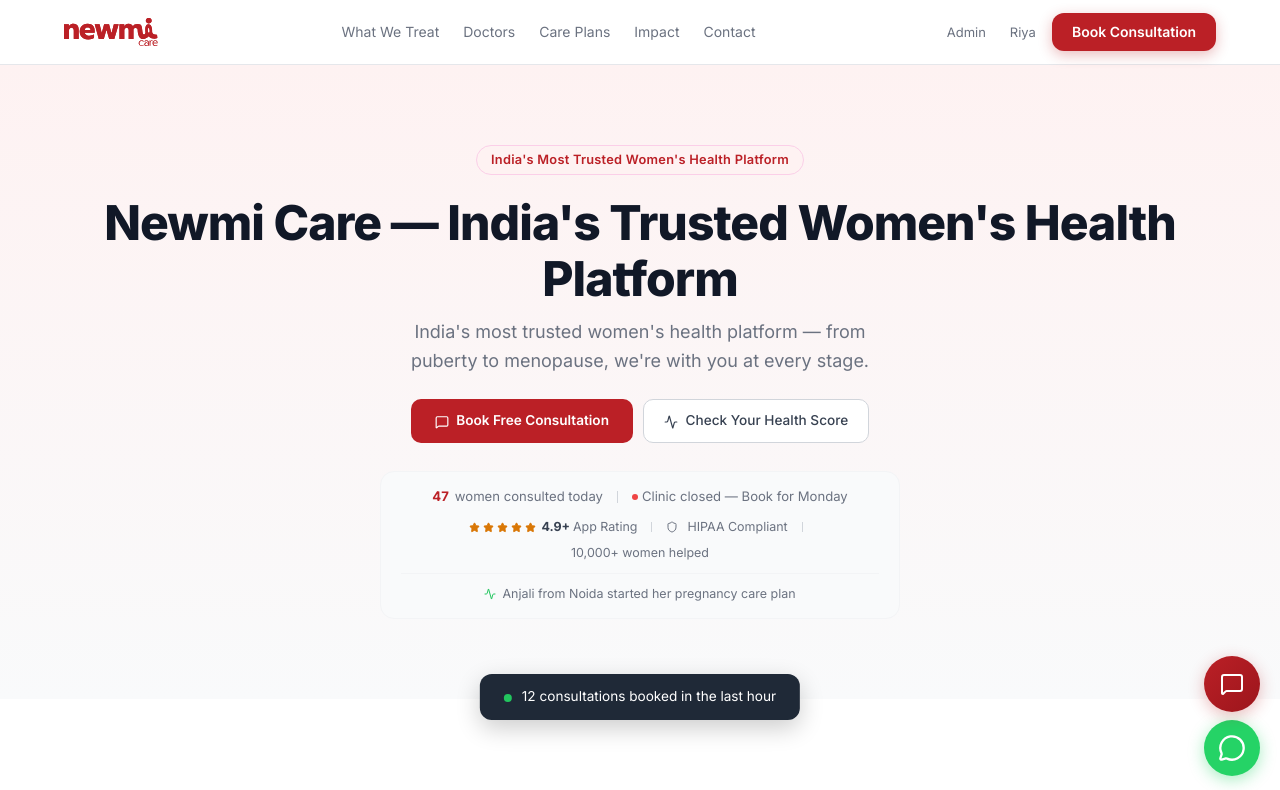
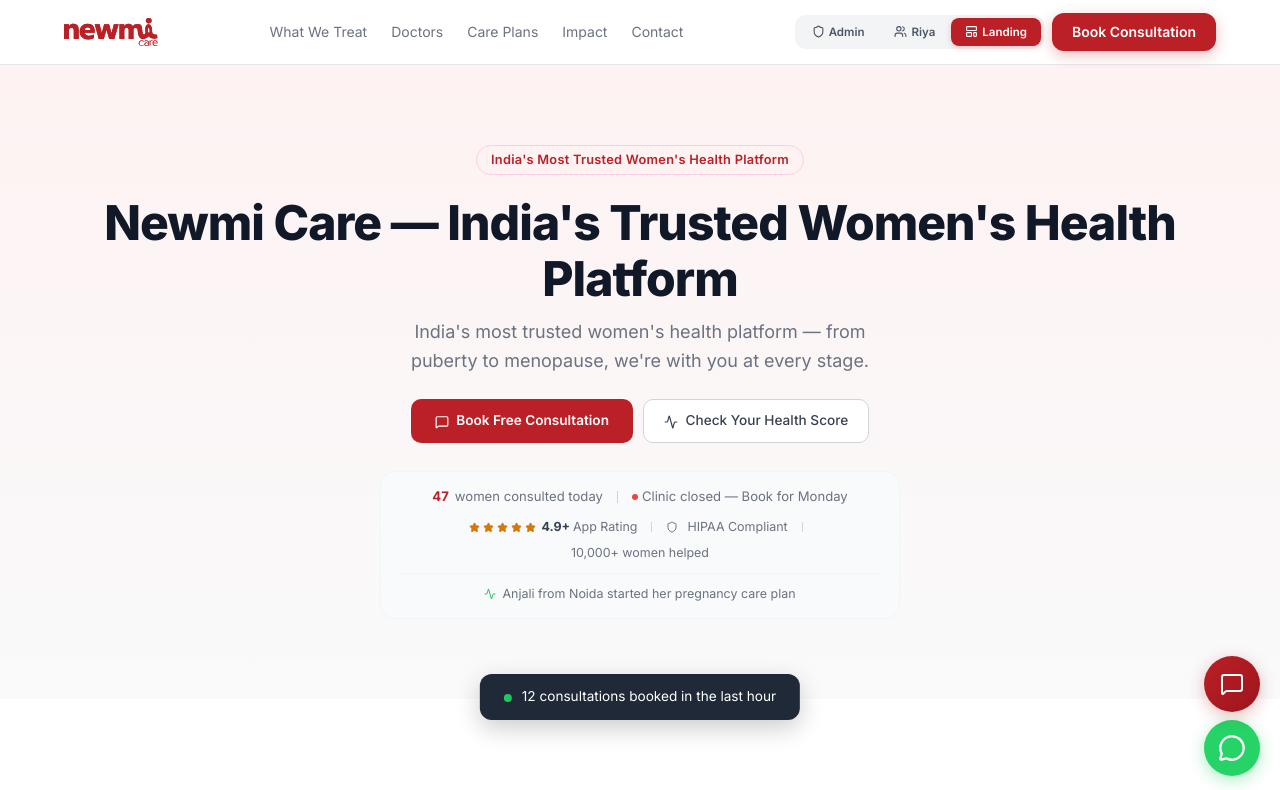
Before and after one commit to ved079/my-project, a Next.js app: page / in a window 1280 px wide. Shown: the top 790 px of the page. Built offline with nearby package versions, Linux system fonts and the light colour scheme.

Commit message:
fix: use ViewToggle on landing page for consistent Admin/Riya/Landing UI

```diff
--- a/src/components/pages/LandingPage.tsx
+++ b/src/components/pages/LandingPage.tsx
@@ -19,6 +19,7 @@
   Tooltip, TooltipContent, TooltipProvider, TooltipTrigger,
 } from '@/components/ui/tooltip'
 import ScrollReveal, { StaggerContainer, StaggerItem } from '@/components/shared/ScrollReveal'
+import { ViewToggle } from '@/components/layout/ViewToggle'
 
 const BookingModal = dynamic(() => import('@/components/BookingModal').then(m => m.BookingModal), { ssr: false })
 const SymptomCheckerWidget = dynamic(() => import('@/components/SymptomCheckerWidget').then(m => m.SymptomCheckerWidget), { ssr: false })
@@ -643,8 +644,7 @@
             ))}
           </nav>
           <div style={{ display: 'flex', gap: 8, alignItems: 'center' }}>
-            <button onClick={() => window.location.href = '/dashboard'} style={{ background: 'none', border: 'none', color: '#6B7280', fontSize: 13, cursor: 'pointer', fontFamily: 'inherit', padding: '4px 8px' }}>Admin</button>
-            <button onClick={() => window.location.href = '/dashboard?tab=riya'} style={{ background: 'none', border: 'none', color: '#6B7280', fontSize: 13, cursor: 'pointer', fontFamily: 'inherit', padding: '4px 8px' }}>Riya</button>
+            <ViewToggle viewMode="landing" onViewChange={(v) => { if (v === 'admin') window.location.href = '/dashboard'; else if (v === 'riya') window.location.href = '/dashboard?tab=riya' }} />
             <button className="lp-cta-primary" onClick={() => openBooking()} style={{ padding: '8px 20px', fontSize: 14 }}>Book Consultation</button>
             <button onClick={() => setMenuOpen(!menuOpen)} style={{ display: 'none', background: 'none', border: 'none', cursor: 'pointer', color: '#111827' }} className="lp-mobile-menu-btn" aria-label={menuOpen ? 'Close menu' : 'Open menu'}>
               {menuOpen ? <X size={24} /> : <Menu size={24} />}
```
